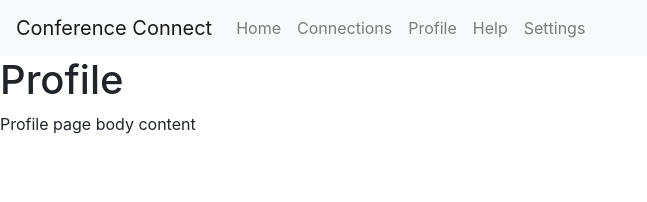
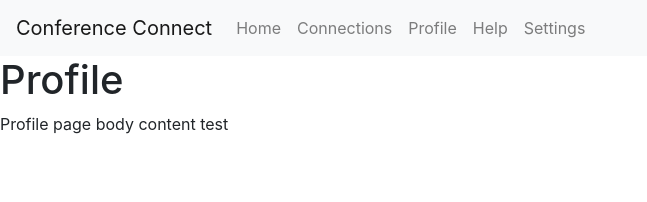
Before and after one commit to anaashrafi/conference-connect, a React (Create React App) app: page /profile in a window 1280 px wide. Shown: the top 202 px of the page, without its empty margins (0-647 px from the left). Built offline with nearby package versions, Linux system fonts and the light colour scheme.

Commit message:
testing new branch

```diff
--- a/src/components/Profile.js
+++ b/src/components/Profile.js
@@ -4,7 +4,7 @@ const Profile = () => {
     return (
        <div>
           <h1>Profile</h1>
-           <p>Profile page body content</p>
+           <p>Profile page body content test</p>
        </div>
     );
 }
```
